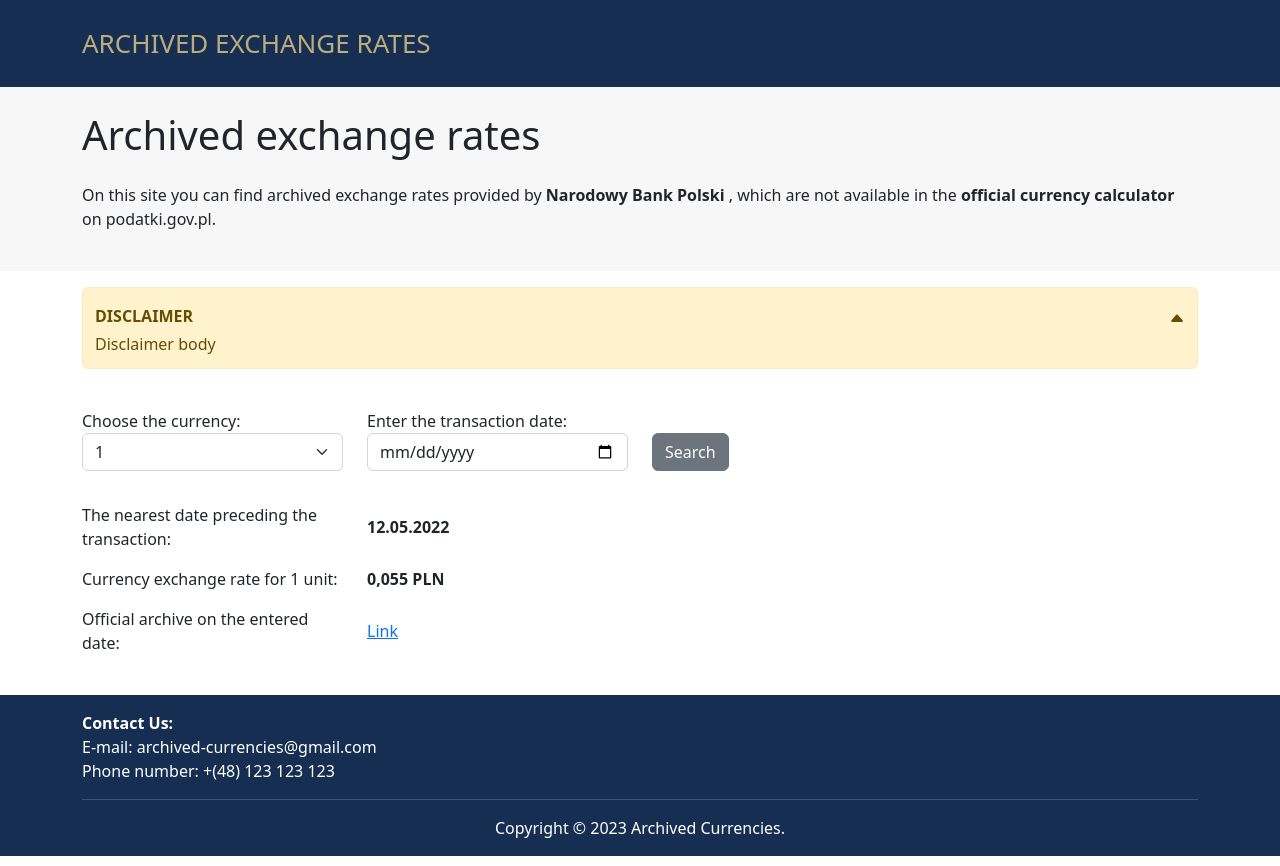
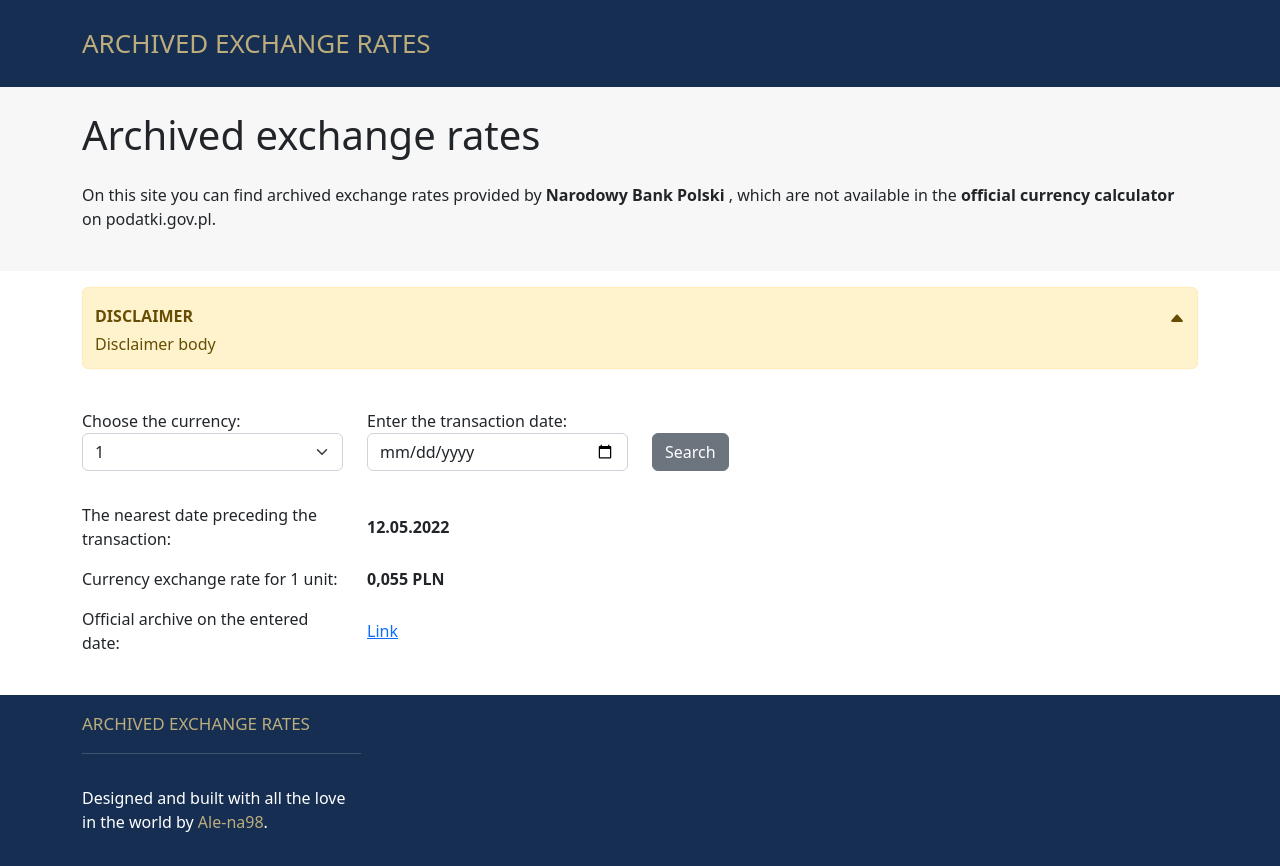
Before and after one commit to Ale-na98/archived-currencies, a Vue app: page / in a window 1280 px wide. Built offline with nearby package versions, Linux system fonts and the light colour scheme; the HTML template or start-up script is replaced by a standard one.

Commit message:
Update Footer component

```diff
--- a/src/components/Footer.vue
+++ b/src/components/Footer.vue
@@ -1,23 +1,46 @@
 <template>
-    <footer class="footer mt-auto">
-        <div class="container">
-            <div class="row justify-content-between">
-                <div class="col-lg-4">
-                    <p>
-                        <strong>Contact Us:</strong>
-                        <br>
-                        E-mail: archived-currencies@gmail.com
-                        <br>
-                        Phone number: +(48) 123 123 123
-                    </p>
-                </div>
-            </div>
-            <div class="footer-divider"></div>
-            <div class="text-center">
+    <footer class="footer">
+        <div class="container py-3">
+            <div class="col col-sm-6 col-md-5 col-lg-3">
+                <span class="footer-header">ARCHIVED EXCHANGE RATES</span>
+                <div class="footer-divider"></div>
                 <p>
-                    <span>Copyright © 2023 </span>
-                    <span>Archived Currencies. </span>
+                    Designed and built with all the love in the world by
+                    <a href="https://github.com/Ale-na98/archived-exchange-rates">Ale-na98</a>.
                 </p>
             </div>
-    </div>
-</footer></template>
+        </div>
+    </footer>
+</template>
+
+<style>
+.footer {
+    color: #fff;
+    background-color: #152e52;
+}
+
+.footer-header {
+    color: #bdad7d;
+    font-size: 17px;
+    font-weight: 500;
+}
+
+.footer a {
+    color: #bdad7d;
+    text-decoration: none;
+
+}
+
+.footer a:hover {
+    color: #fff;
+    text-decoration: underline;
+}
+
+.footer-divider {
+    width: 100%;
+    opacity: .2;
+    margin-top: 1rem;
+    margin-bottom: 1rem;
+    border-bottom: 1px solid #e8e8e8;
+}
+</style>
```
